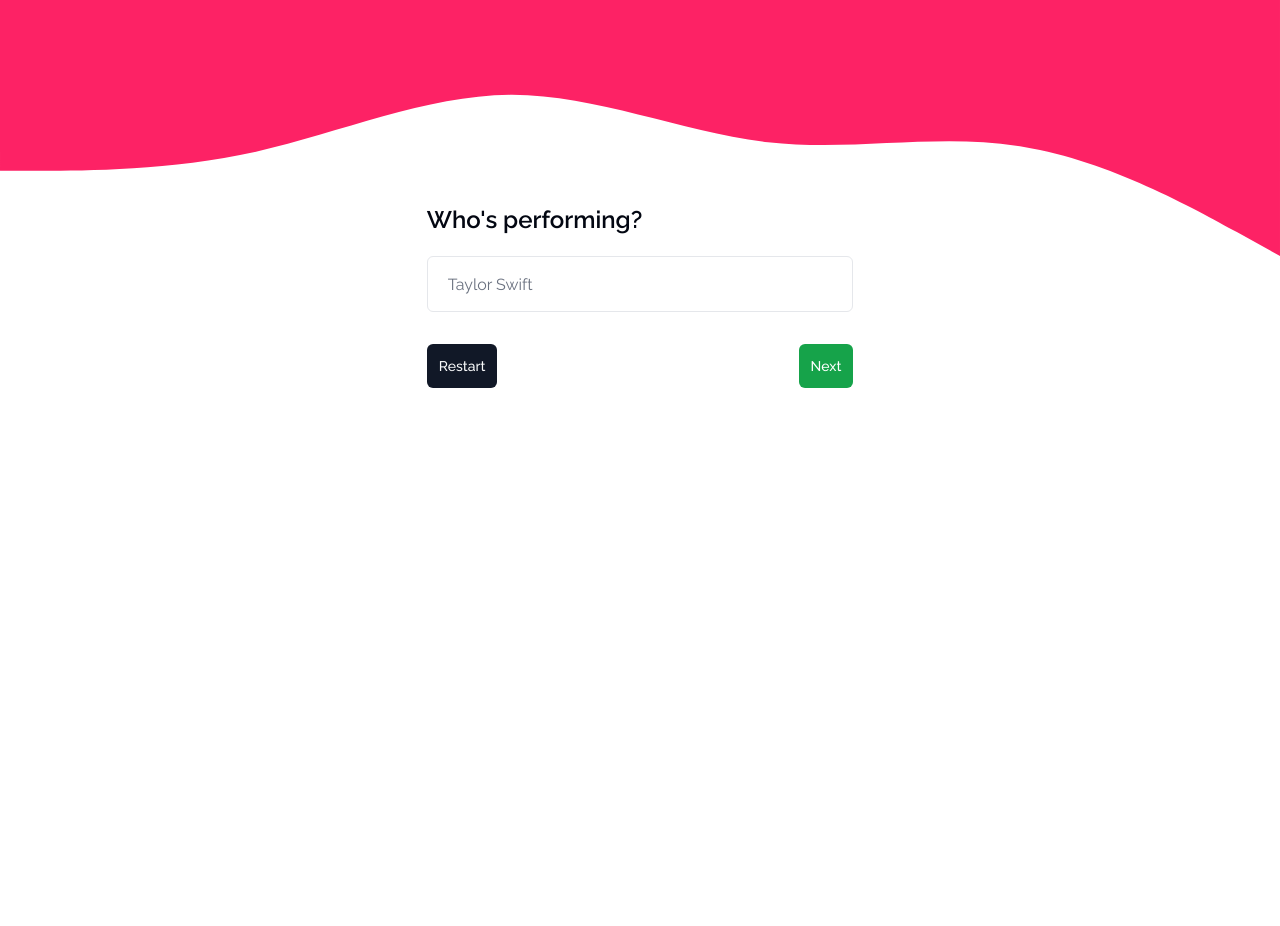
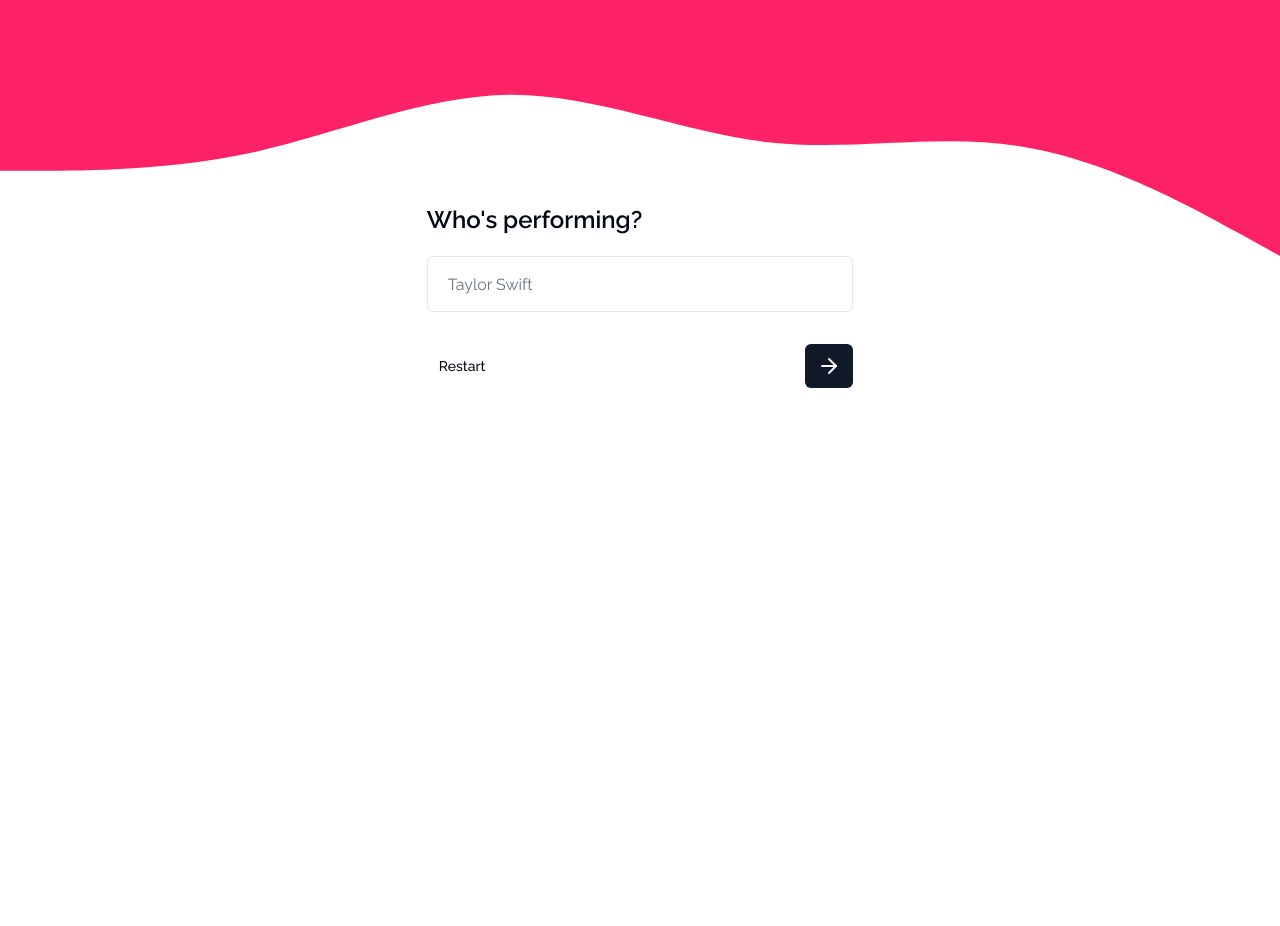
Before and after one commit to joshuadavidang/BookLah, a Next.js app: page /form in a window 1280 px wide. Shown: the top 926 px of the page. Before the commit the page ends 800 px from the top, so only its background shows below. Built offline with nearby package versions, Linux system fonts and the light colour scheme.

Commit message:
fix: improve user experience
Signed-off-by: joshuadavidang <joshuadavidang@outlook.sg>

```diff
--- a/app/components/Admin/CreateConcert.tsx
+++ b/app/components/Admin/CreateConcert.tsx
@@ -3,6 +3,7 @@ import SuccessComponent from "@/components/Success";
 import { Button } from "@/components/ui/button";
 import { Form } from "@/components/ui/form";
 import { zodResolver } from "@hookform/resolvers/zod";
+import { ArrowLeft, ArrowRight } from "lucide-react";
 import { useRouter } from "next/navigation";
 import { useState } from "react";
 import { useForm } from "react-hook-form";
@@ -13,7 +14,7 @@ import Stepper from "./Stepper";
 
 const formSchema = z.object({
   performer: z.string().min(2).max(50),
-  date: z.string().min(2).max(50),
+  date: z.date(),
   title: z.string().min(2).max(50),
   venue: z.string().min(2).max(50),
   time: z.string().min(2).max(50),
@@ -30,7 +31,7 @@ export default function CreateConcert() {
     resolver: zodResolver(formSchema),
     defaultValues: {
       performer: "",
-      date: "",
+      date: new Date(),
       title: "",
       venue: "",
       time: "",
@@ -105,7 +106,7 @@ export default function CreateConcert() {
               <Stepper
                 control={form.control}
                 nameField="title"
-                title="What is the name of concert?"
+                title="What is the name of the concert?"
                 placeholder="Concert name"
               />
             )}
@@ -114,7 +115,7 @@ export default function CreateConcert() {
               <Stepper
                 control={form.control}
                 nameField="time"
-                title="What time would it be"
+                title="What time would it be?"
                 placeholder="Time"
               />
             )}
@@ -138,21 +139,21 @@ export default function CreateConcert() {
             )}
 
             <div className="flex justify-between gap-2 mt-12">
-              <Button variant="dark" size="sm" onClick={handleBack}>
-                {stepper === 0 ? "Restart" : "Back"}
+              <Button variant="ghost" size="sm" onClick={handleBack}>
+                {stepper === 0 ? "Restart" : <ArrowLeft />}
               </Button>
               {stepper === 6 ? (
-                <Button variant="green" size="sm" type="submit">
+                <Button variant="dark" size="sm" type="submit">
                   Submit
                 </Button>
               ) : (
                 <Button
-                  variant="green"
+                  variant="dark"
                   type="button"
                   size="sm"
                   onClick={handleNext}
                 >
-                  Next
+                  <ArrowRight />
                 </Button>
               )}
             </div>
--- a/app/components/Admin/index.tsx
+++ b/app/components/Admin/index.tsx
@@ -15,7 +15,7 @@ export default function Admin() {
     <div className="relative lg:-top-20 lg:w-1/3">
       <div>
         <div className="mb-12">
-          <h1 className="text-3xl text-center">Start Creating...</h1>
+          <h1 className="text-2xl text-center">Start Creating...</h1>
         </div>
         <Button
           variant="dark"
@@ -28,7 +28,7 @@ export default function Admin() {
       </div>
 
       <div className="mt-12">
-        <h1 className="text-3xl text-center">Previously Created</h1>
+        <h1 className="text-2xl text-center">Previously Created</h1>
         {data?.data.map(
           ({
             concertid,
--- a/app/components/Pattern/index.tsx
+++ b/app/components/Pattern/index.tsx
@@ -2,7 +2,7 @@
 
 import { usePathname } from "next/navigation";
 
-export const Pattern = () => {
+export const TopPattern = () => {
   const path = usePathname();
   return (
     <div>
@@ -18,3 +18,26 @@ export const Pattern = () => {
     </div>
   );
 };
+
+export const BottomPattern = () => {
+  const path = usePathname();
+  return (
+    <div>
+      {path !== "/" && (
+        <svg
+          id="visual"
+          viewBox="0 0 960 540"
+          xmlns="http://www.w3.org/2000/svg"
+          version="1.1"
+        >
+          <path
+            d="M0 345L22.8 351.7C45.7 358.3 91.3 371.7 137 371.5C182.7 371.3 228.3 357.7 274 363C319.7 368.3 365.3 392.7 411.2 412.8C457 433 503 449 548.8 453.5C594.7 458 640.3 451 686 436C731.7 421 777.3 398 823 382.2C868.7 366.3 914.3 357.7 937.2 353.3L960 349L960 541L937.2 541C914.3 541 868.7 541 823 541C777.3 541 731.7 541 686 541C640.3 541 594.7 541 548.8 541C503 541 457 541 411.2 541C365.3 541 319.7 541 274 541C228.3 541 182.7 541 137 541C91.3 541 45.7 541 22.8 541L0 541Z"
+            fill="#fd2265"
+            stroke-linecap="round"
+            stroke-linejoin="miter"
+          ></path>
+        </svg>
+      )}
+    </div>
+  );
+};
--- a/app/discover/[slug]/page.tsx
+++ b/app/discover/[slug]/page.tsx
@@ -2,13 +2,6 @@
 
 import { backendAxiosDelete } from "@/api/helper";
 import LoadingIndicator from "@/components/Loading";
-import { Button } from "@/components/ui/button";
-import { useAuth } from "@/hooks/useAuth";
-import { useConcertDetail } from "@/hooks/useConcertDetails";
-import { UserType } from "@/types/concertDetails";
-import { ArrowLeft } from "lucide-react";
-import { useRouter } from "next/navigation";
-import { useEffect } from "react";
 import {
   AlertDialog,
   AlertDialogAction,
@@ -20,6 +13,13 @@ import {
   AlertDialogTitle,
   AlertDialogTrigger,
 } from "@/components/ui/alert-dialog";
+import { Button } from "@/components/ui/button";
+import { useAuth } from "@/hooks/useAuth";
+import { useConcertDetail } from "@/hooks/useConcertDetails";
+import { UserType } from "@/types/concertDetails";
+import { ArrowLeft } from "lucide-react";
+import { useRouter } from "next/navigation";
+import { useEffect } from "react";
 
 export default function ConcertDetails(params: any) {
   const { slug } = params.params;
@@ -62,7 +62,9 @@ export default function ConcertDetails(params: any) {
   return (
     <div className="relative lg:-top-20 w-screen">
       <div className="flex justify-evenly">
-        <ArrowLeft className="cursor-pointer" onClick={() => router.back()} />
+        <Button variant="ghost" onClick={() => router.back()}>
+          <ArrowLeft className="cursor-pointer" />{" "}
+        </Button>
         <h1>{performer}</h1>
         <span></span>
       </div>
@@ -76,8 +78,10 @@ export default function ConcertDetails(params: any) {
           <h2>{title}</h2>
           <h2>{description}</h2>
           <h2>Seats Available - {capacity}</h2>
-          <div className="pt-6">
+          <div className="flex justify-center pt-6">
             {isAdmin ? (
+              <div className="flex gap-4">
+                <Button size="lg">Edit</Button>
                 <AlertDialog>
                   <AlertDialogTrigger>
                     <Button variant="secondary" size="lg">
@@ -88,19 +92,22 @@ export default function ConcertDetails(params: any) {
                     <AlertDialogHeader>
                       <AlertDialogTitle>Are you sure?</AlertDialogTitle>
                       <AlertDialogDescription>
-                      This action cannot be undone. This will permanently delete
-                      your created concert and remove your data from our
-                      servers.
+                        This action cannot be undone. This will permanently
+                        delete your created concert and remove your data from
+                        our servers.
                       </AlertDialogDescription>
                     </AlertDialogHeader>
                     <AlertDialogFooter>
                       <AlertDialogCancel>Cancel</AlertDialogCancel>
-                    <AlertDialogAction onClick={() => handleDelete(concertid)}>
+                      <AlertDialogAction
+                        onClick={() => handleDelete(concertid)}
+                      >
                         Continue
                       </AlertDialogAction>
                     </AlertDialogFooter>
                   </AlertDialogContent>
                 </AlertDialog>
+              </div>
             ) : (
               <Button variant="dark" size="lg">
                 Book Ticket
--- a/app/discover/page.tsx
+++ b/app/discover/page.tsx
@@ -8,11 +8,23 @@ import { Button } from "@/components/ui/button";
 import { useAuth } from "@/hooks/useAuth";
 import { UserType } from "@/types/concertDetails";
 import { BACK_END_API_URL } from "@/utils/constants";
+import { usePathname } from "next/navigation";
 import { useEffect, useState } from "react";
 
 export default function Discover() {
   const { user, isLoading } = useAuth();
   const [nameData, setNameData] = useState<string>();
+  const path = usePathname();
+  const smoothScroll = path === "/discover";
+
+  useEffect(() => {
+    if (smoothScroll) {
+      window.scrollTo({
+        top: 0,
+        behavior: "smooth",
+      });
+    }
+  });
 
   useEffect(() => {
     if (user) {
@@ -40,7 +52,7 @@ export default function Discover() {
   return (
     <>
       <div className="hidden absolute top-10 right-10 justify-end lg:flex w-screen">
-        <Button variant="link" size="lg">
+        <Button variant="link" size="lg" className="text-gray-100">
           {nameData}
         </Button>
       </div>
--- a/app/layout.tsx
+++ b/app/layout.tsx
@@ -1,6 +1,6 @@
 import type { Metadata } from "next";
 import { Raleway } from "next/font/google";
-import { Pattern } from "./components/Pattern";
+import { TopPattern, BottomPattern } from "./components/Pattern";
 import { Toaster } from "./components/ui/sonner";
 import "./globals.css";
 
@@ -21,11 +21,12 @@ export default function RootLayout({
   return (
     <html lang="en">
       <body className={raleway.className}>
-        <Pattern />
+        <TopPattern />
         <main className="flex flex-col justify-start items-center min-h-fit">
           {children}
           <Toaster />
         </main>
+        <BottomPattern />
       </body>
     </html>
   );
```
Lines whose indentation alone changed are shown as unchanged.
